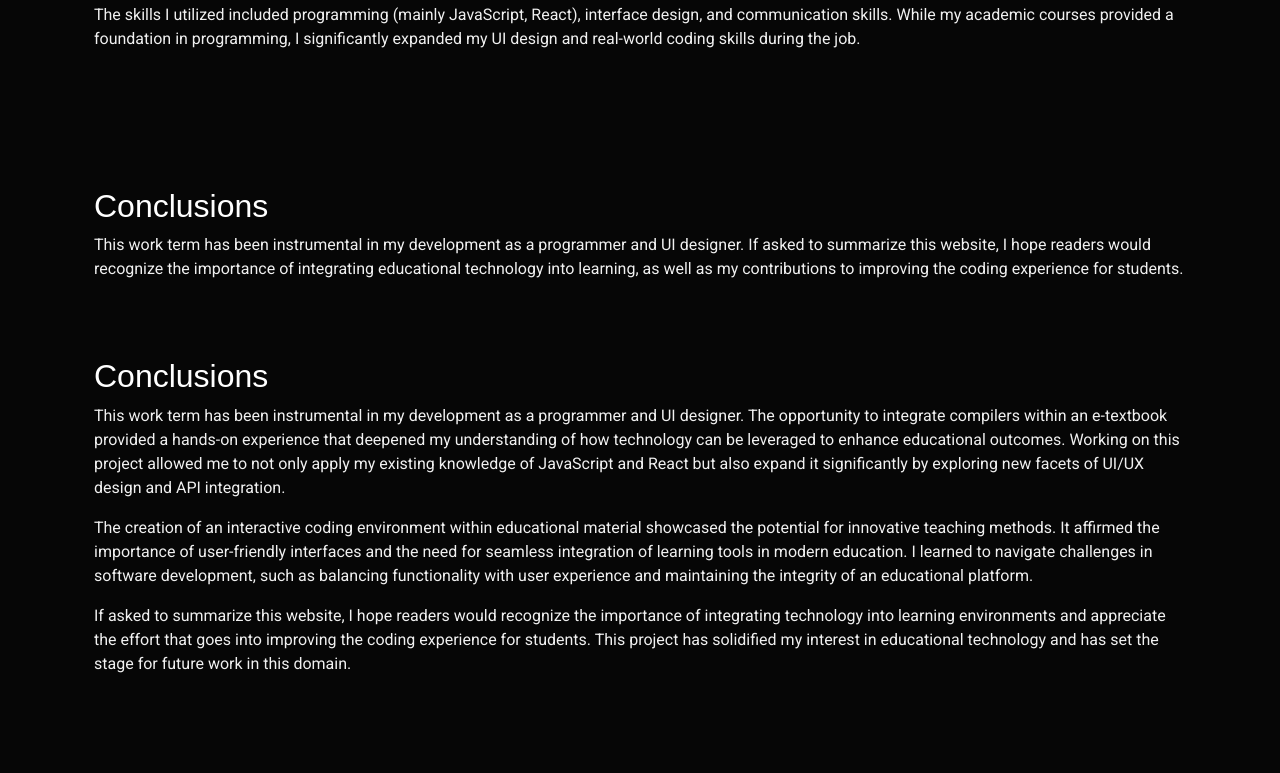
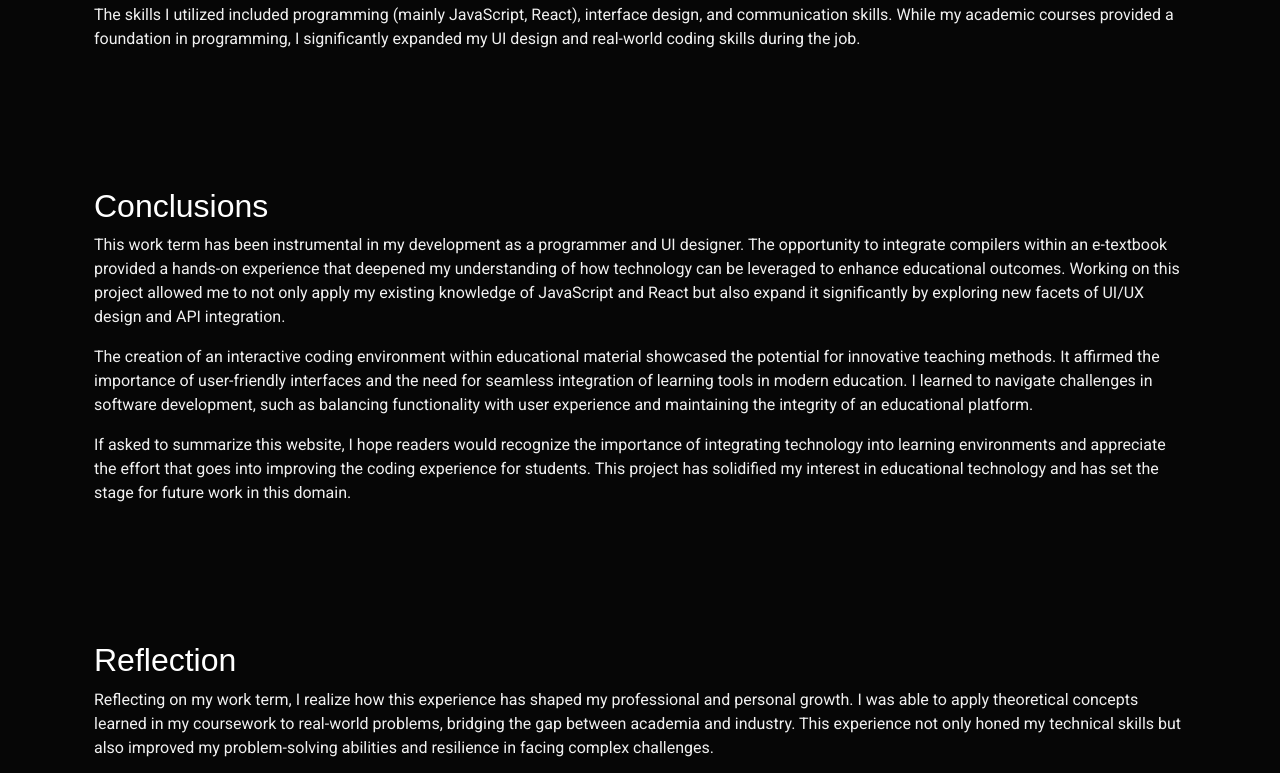
Before and after one commit to Hypeeq/Portfolio, a plain HTML site: page portfolio-details.html in a window 1280 px wide. Shown: the part 2499-3272 px from the top of the page. Drawn offline with Linux system fonts and the light colour scheme.

Commit message:
portfolio

```diff
--- a/portfolio-details.html
+++ b/portfolio-details.html
@@ -170,13 +170,8 @@
 
     <!-- Conclusions Section -->
     <section id="conclusions" class="section">
-      <div class="container" data-aos="fade-up">
-        <h2>Conclusions</h2>
-        <p>
-          This work term has been instrumental in my development as a programmer and UI designer. If asked to summarize this website, I hope readers would recognize the importance of integrating educational technology into learning, as well as my contributions to improving the coding experience for students.
-        </p>
-      </div>
-    </section><!-- End Conclusions Section -->
+
+
   <div class="container" data-aos="fade-up">
     <h2>Conclusions</h2>
     <p>
```
